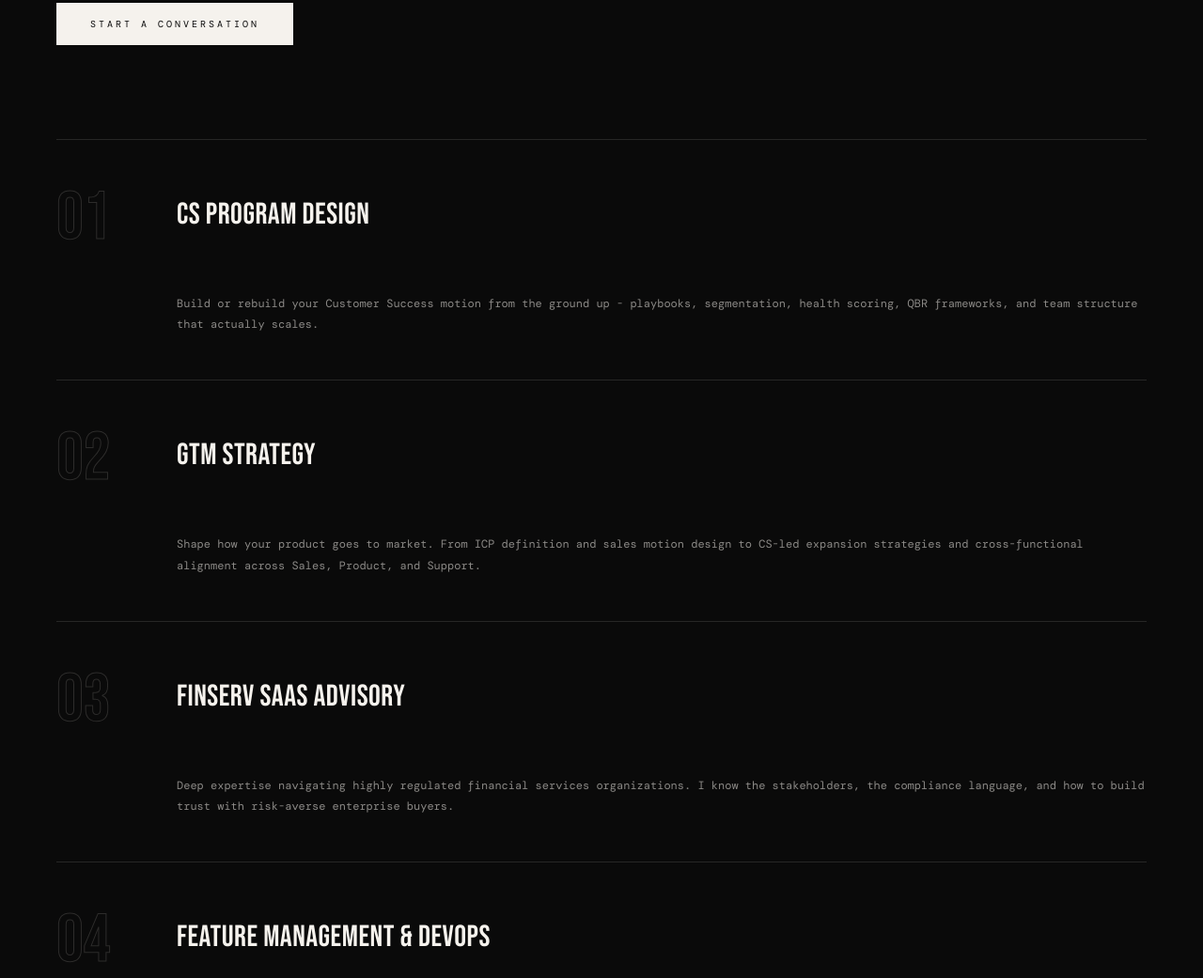
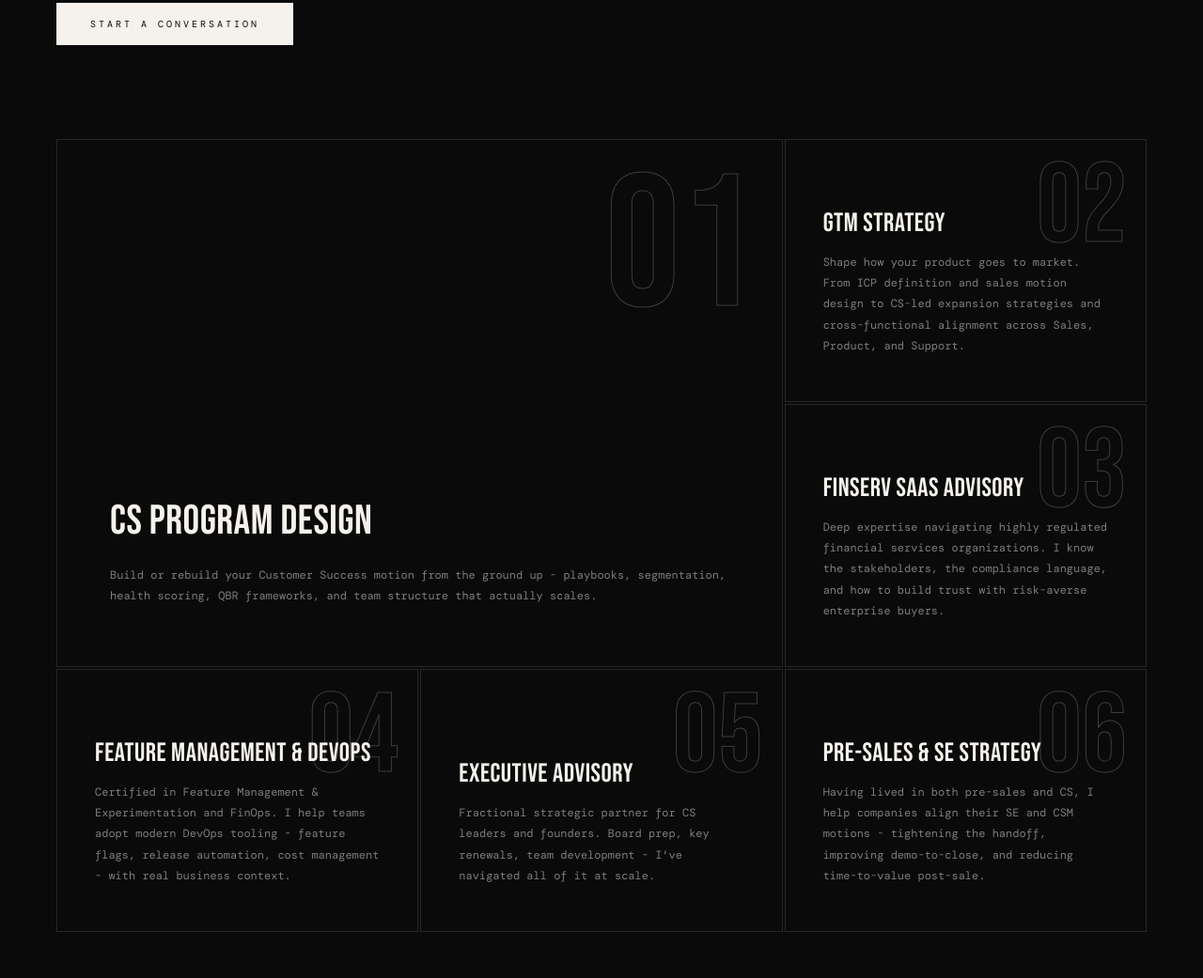
Before and after one commit to ndavidsonsf/nickdavidson.io, a plain HTML site: page index.html in a window 1280 px wide. Shown: the part 1579-2620 px from the top of the page at 94% size. Drawn offline with nearby package versions, Linux system fonts and the light colour scheme; a web font is replaced by a local one.

Commit message:
bento service grid with hover flood and neon acquisition tags
Co-Authored-By: Claude Sonnet 4.6 <noreply@anthropic.com>

```diff
--- a/style.css
+++ b/style.css
@@ -262,40 +262,85 @@ h2 {
   padding-left: 28px;
 }
 
+
 .services-grid {
-  display: flex; flex-direction: column;
-  border-top: 1px solid var(--border);
+  display: grid;
+  grid-template-columns: repeat(3, 1fr);
+  gap: 2px;
 }
 .service-card {
-  display: grid; grid-template-columns: 80px 1fr;
-  gap: 48px; padding: 48px 0;
-  border-bottom: 1px solid var(--border);
-  position: relative;
-  transition: padding-left 0.3s;
+  background: transparent;
+  padding: 48px 40px;
+  border: 1px solid var(--border);
+  position: relative; overflow: hidden;
+  transition: border-color 0.4s, box-shadow 0.4s;
+  display: flex; flex-direction: column; justify-content: flex-start;
+  min-height: 280px;
 }
-.service-card:hover { padding-left: 16px; }
+/* Diagonal cerulean flood on hover */
+.service-card::before {
+  content: '';
+  position: absolute; inset: 0;
+  background: linear-gradient(135deg, rgba(0,153,204,0.45) 0%, rgba(0,153,204,0.15) 50%, transparent 100%);
+  opacity: 0;
+  transition: opacity 0.35s ease;
+  pointer-events: none;
+}
+/* Bottom accent sweep */
+.service-card::after {
+  content: '';
+  position: absolute; bottom: 0; left: 0; right: 0;
+  height: 3px;
+  background: linear-gradient(90deg, var(--accent), rgba(0,153,204,0.3));
+  transform: scaleX(0); transform-origin: left;
+  transition: transform 0.35s ease;
+}
+.service-card:hover {
+  border-color: rgba(0,153,204,0.7);
+  box-shadow: 0 0 60px rgba(0,153,204,0.2), inset 0 0 60px rgba(0,153,204,0.06);
+}
+.service-card:hover::before { opacity: 1; }
+.service-card:hover::after { transform: scaleX(1); }
+
+/* Bento sizing — card 1 anchors the grid, large */
+.service-card:nth-child(1) { grid-column: 1 / 3; grid-row: 1 / 3; min-height: 420px; padding: 64px 56px; }
+.service-card:nth-child(2) { grid-column: 3; grid-row: 1; }
+.service-card:nth-child(3) { grid-column: 3; grid-row: 2; }
+
+/* Numbers — large, visible, top-right anchor */
 .service-num {
   font-family: 'Bebas Neue', sans-serif;
-  font-size: 72px; line-height: 1;
-  color: transparent; -webkit-text-stroke: 1px rgba(245,242,237,0.15);
-  grid-column: 1; grid-row: 1 / span 2;
-  align-self: start;
+  font-size: 120px; line-height: 1;
+  color: transparent;
+  -webkit-text-stroke: 1px rgba(245,242,237,0.22);
+  position: absolute; top: 12px; right: 20px;
+  transition: -webkit-text-stroke-color 0.35s;
+  pointer-events: none; user-select: none;
 }
-.service-card:hover .service-num { -webkit-text-stroke-color: var(--accent); }
+.service-card:hover .service-num { -webkit-text-stroke-color: rgba(0,153,204,0.55); }
+.service-card:nth-child(1) .service-num { font-size: 200px; top: 16px; right: 28px; }
+
 .service-icon { display: none; }
+
 .service-title {
   font-family: 'Bebas Neue', sans-serif;
-  font-size: 32px; letter-spacing: 0.5px;
-  color: var(--white); margin-bottom: 16px;
-  grid-column: 2; grid-row: 1;
-  align-self: end; padding-top: 12px;
+  font-size: 28px; letter-spacing: 0.5px;
+  color: var(--white); margin-bottom: 14px;
+  position: relative; z-index: 1;
+  transition: color 0.3s;
+  margin-top: auto;
 }
+.service-card:hover .service-title { color: var(--white); }
+.service-card:nth-child(1) .service-title { font-size: 44px; margin-bottom: 20px; }
+
 .service-desc {
   font-family: 'DM Mono', monospace;
   font-size: 12px; line-height: 1.85;
-  color: rgba(245,242,237,0.55);
-  grid-column: 2; grid-row: 2;
+  color: rgba(245,242,237,0.5);
+  position: relative; z-index: 1;
+  transition: color 0.3s;
 }
+.service-card:hover .service-desc { color: rgba(245,242,237,0.75); }
 
 /* RESULTS */
 #results { background: var(--black); }
@@ -623,8 +668,13 @@ body.js-loaded .reveal-delay-3 { transition-delay: 0.36s; }
   .experience-header { grid-template-columns: 1fr; }
   .exp-item { grid-template-columns: 1fr; gap: 16px; padding-left: 32px; }
   .consulting-hero { grid-template-columns: 1fr; gap: 48px; }
-  .services-grid { border-top: 1px solid var(--border); }
-  .service-card { grid-template-columns: 48px 1fr; gap: 24px; }
+  .services-grid { grid-template-columns: 1fr; }
+  .service-card:nth-child(1),
+  .service-card:nth-child(2),
+  .service-card:nth-child(3) { grid-column: auto; grid-row: auto; min-height: 240px; }
+  .service-card:nth-child(1) { padding: 48px 32px; }
+  .service-card:nth-child(1) .service-title { font-size: 32px; }
+  .service-card:nth-child(1) .service-num { font-size: 100px; }
   .results-header { grid-template-columns: 1fr; }
   .results-grid { grid-template-columns: 1fr; }
   .contact-grid { grid-template-columns: 1fr; }
```
